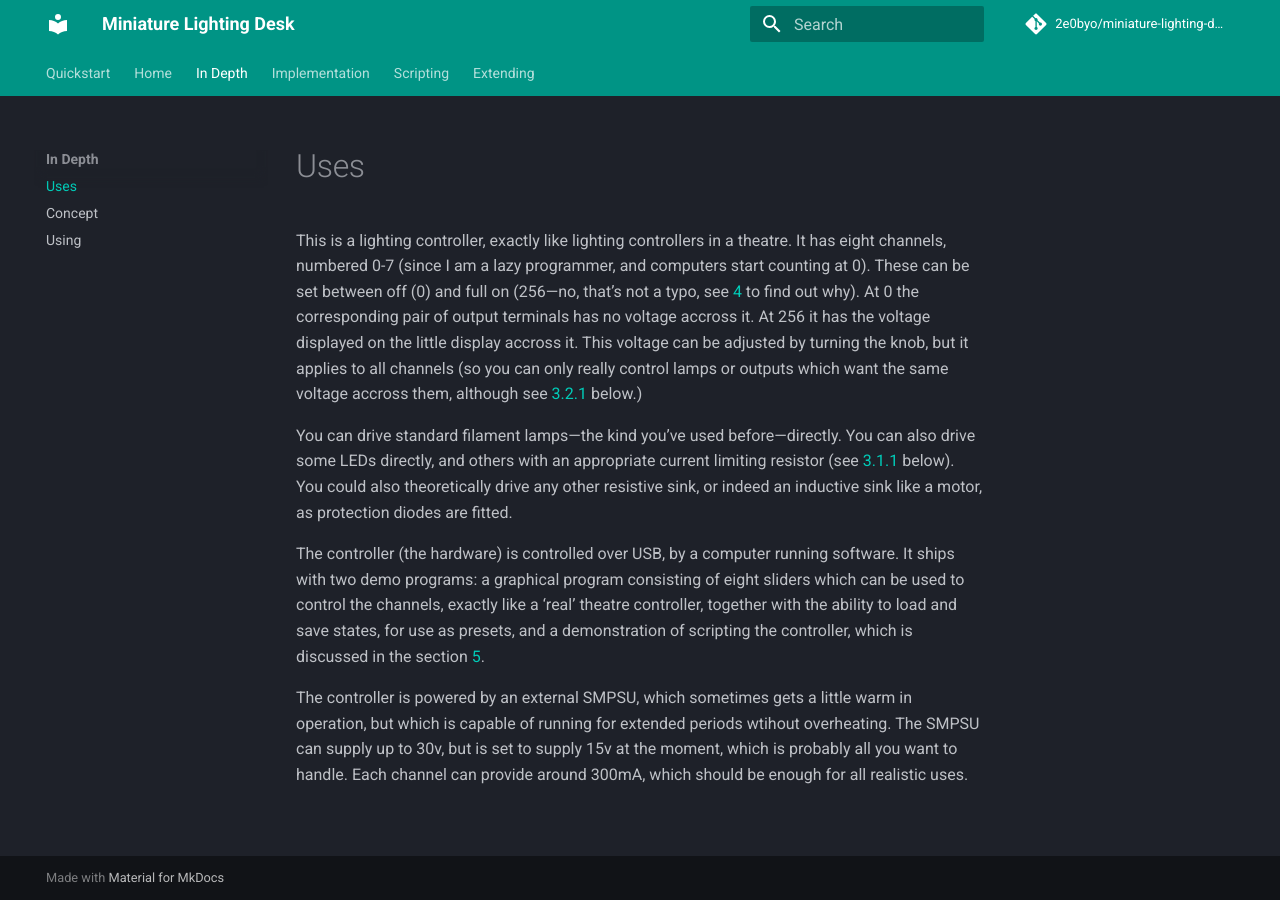
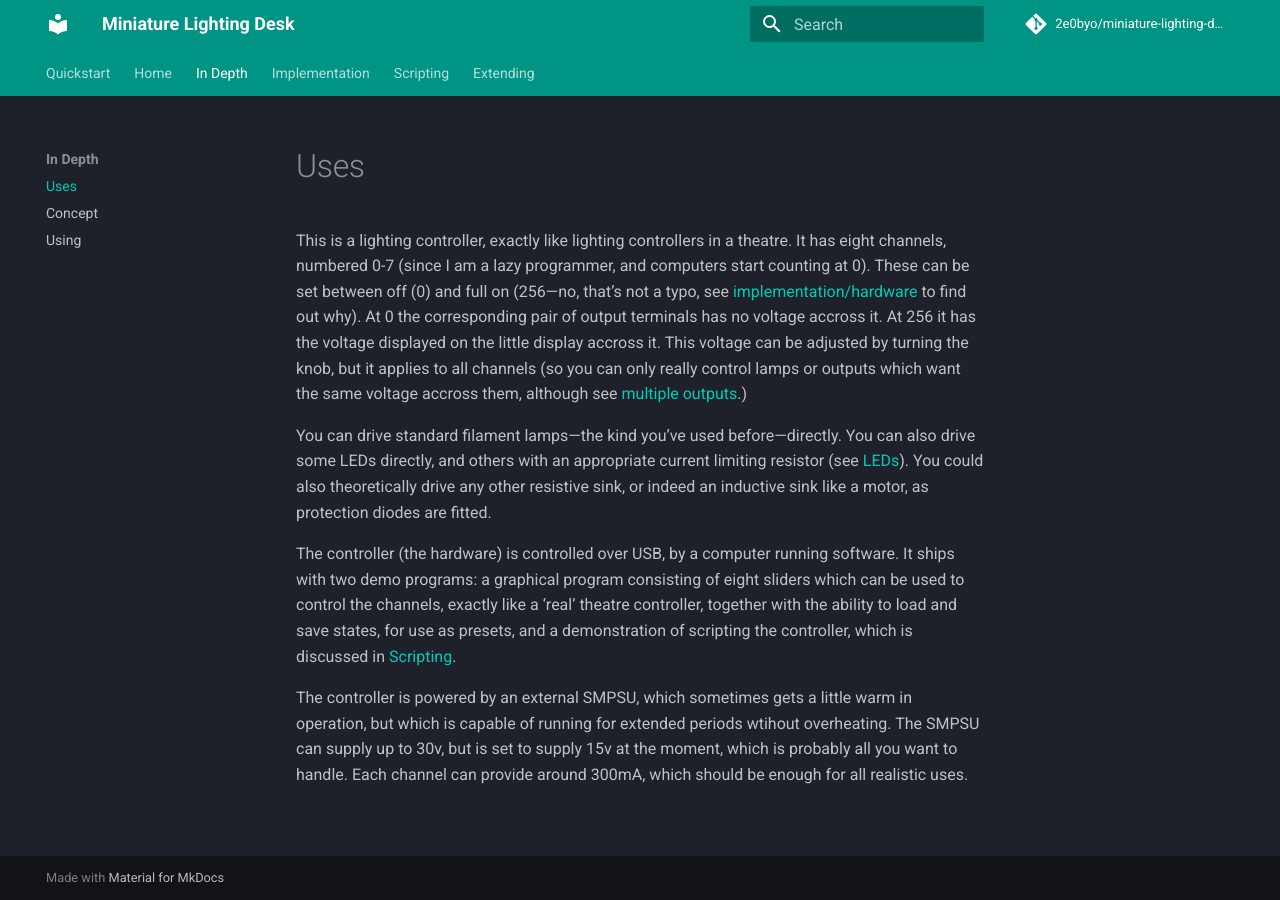
Before and after one commit to 2e0byo/miniature-lighting-desk, an MkDocs documentation site: the page built from docs/uses/uses.md, in a window 1280 px wide. Built offline with MkDocs 1.6.1 and Material for MkDocs 9.7.7, drawn with Linux system fonts in a browser that asks for light colours; comment, search, counter and statistics services are not loaded.

Commit message:
docs: correct links

```diff
--- a/docs/uses/uses.md
+++ b/docs/uses/uses.md
@@ -1,29 +1,28 @@
 # Uses
 
-This is a lighting controller, exactly like lighting controllers in a
-theatre.  It has eight channels, numbered 0-7 (since I am a lazy
-programmer, and computers start counting at 0).  These can be set
-between off (0) and full on (256---no, that’s not a typo, see
-[4](#orgc780223) to find out why).  At 0 the corresponding pair of
-output terminals has no voltage accross it.  At 256 it has the voltage
-displayed on the little display accross it.  This voltage can be
-adjusted by turning the knob, but it applies to all channels (so you
-can only really control lamps or outputs which want the same voltage
-accross them, although see [3.2.1](#org0329802) below.)
+This is a lighting controller, exactly like lighting controllers in a theatre.
+It has eight channels, numbered 0-7 (since I am a lazy programmer, and computers
+start counting at 0). These can be set between off (0) and full on (256---no,
+that’s not a typo, see [implementation/hardware](../implementation/firmware.md)
+to find out why). At 0 the corresponding pair of output terminals has no voltage
+accross it. At 256 it has the voltage displayed on the little display accross
+it. This voltage can be adjusted by turning the knob, but it applies to all
+channels (so you can only really control lamps or outputs which want the same
+voltage accross them, although see [multiple
+outputs](../extending/hardware.md#parallel-outputs).)
 
 You can drive standard filament lamps&#x2014;the kind you’ve used
-before&#x2014;directly.  You can also drive some LEDs directly, and others
-with an appropriate current limiting resistor (see [3.1.1](#org26e2c7d) below).  You
-could also theoretically drive any other resistive sink, or indeed an
-inductive sink like a motor, as protection diodes are fitted.
+before&#x2014;directly. You can also drive some LEDs directly, and others with
+an appropriate current limiting resistor (see [LEDs](using.md#leds)). You could
+also theoretically drive any other resistive sink, or indeed an inductive sink
+like a motor, as protection diodes are fitted.
 
 The controller (the hardware) is controlled over USB, by a computer
 running software.  It ships with two demo programs: a graphical
 program consisting of eight sliders which can be used to control the
 channels, exactly like a ‘real’ theatre controller, together with the
 ability to load and save states, for use as presets, and a
-demonstration of scripting the controller, which is discussed in the
-section [5](#orge444fa1).
+demonstration of scripting the controller, which is discussed in [Scripting](../scripting/quick.md).
 
 The controller is powered by an external SMPSU, which sometimes gets a
 little warm in operation, but which is capable of running for extended
```
